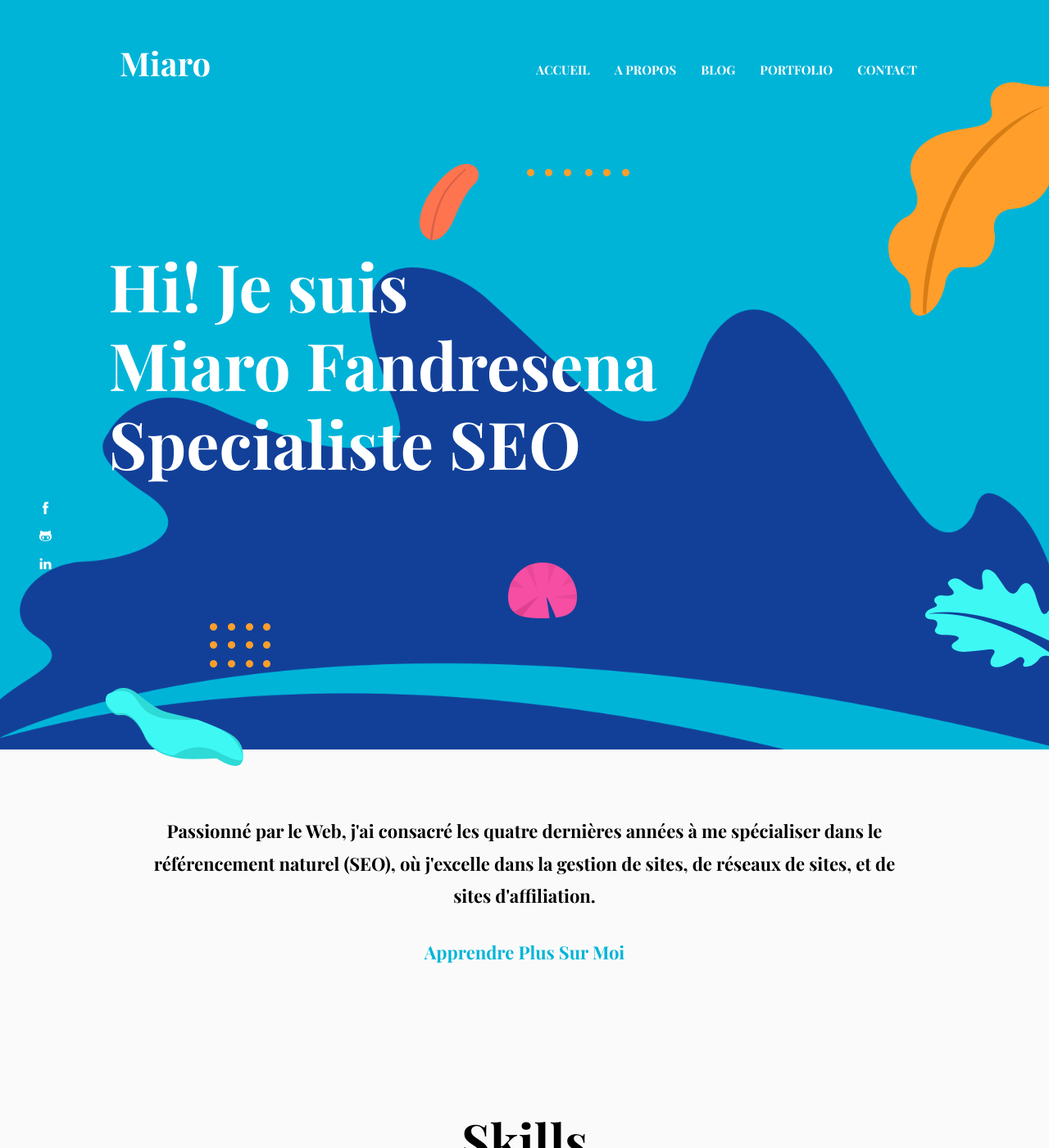
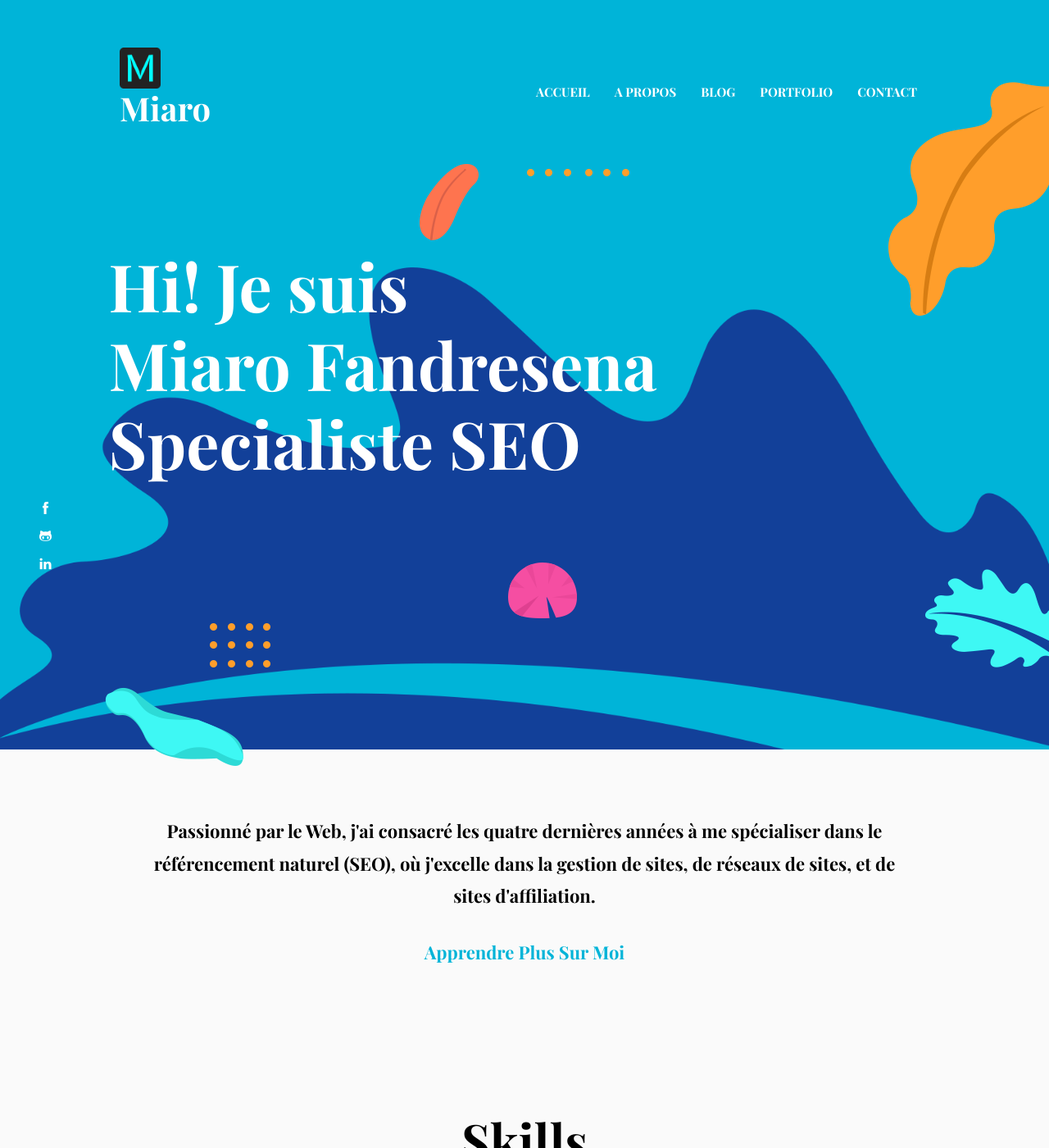
Before and after one commit to miarofandresena/miarofandresena.github.io, a Jekyll site: the page built from index.html, in a window 1280 px wide and 1400 px high. Shown: the whole window at 82% size. Built offline with Jekyll 4.4.1, drawn with Linux system fonts in a browser that asks for light colours.

Commit message:
correction faq structure

```diff
--- a/_data/settings.yml
+++ b/_data/settings.yml
@@ -3,7 +3,7 @@
 # General Site Settings
 
 title: Miaro
-logo:
+logo: assets/images/favicon.png
 author: Miaro Fandresena
 description: Miaro Fandresena Rafanomezaniavo Website
 email: miarofandresena@gmail.com
--- a/_includes/header.html
+++ b/_includes/header.html
@@ -2,7 +2,8 @@
   <nav class="navbar navbar-expand-lg navbar-dark">
     <a class="navbar-brand font-tertiary h3" href="{{ site.baseurl }}/">
       {% if site.data.settings.logo %}
-        <img src="{{ site.data.settings.logo | absolute_url }}" alt="{{ site.data.settings.title }}">
+        <img src="{{ site.data.settings.logo | absolute_url }}" alt="{{ site.data.settings.title }}" class="logo">
+        <h3 class="text-white font-tertiary">{{site.data.settings.title}}</h3>
         {% else if %}
         <h3 class="text-white font-tertiary">{{site.data.settings.title}}</h3>
       {% endif %}
--- a/_includes/testimonial-section.html
+++ b/_includes/testimonial-section.html
@@ -47,7 +47,7 @@
             <input type="checkbox" id="accordion{{ forloop.index }}">
             <label for="accordion{{ forloop.index }}" class="accordion-item-title">
               <span class="icon"></span>
-              {{ faq-item.question }}
+              <h3 style="font-size:16px;">{{ faq-item.question }}</h3>
             </label>
             <div class="accordion-item-desc">
               <p>{{ faq-item.answer }}</p>
--- a/assets/scss/_common.scss
+++ b/assets/scss/_common.scss
@@ -275,3 +275,6 @@ textarea.form-control{
 .img-fluid.rounded.float-left.mr-5.mb-4 {
   width: 1100px;
 }
+.logo {
+  width:50px;
+}
```
Also changed, not shown: assets/images/Miaro logo.png (added).
